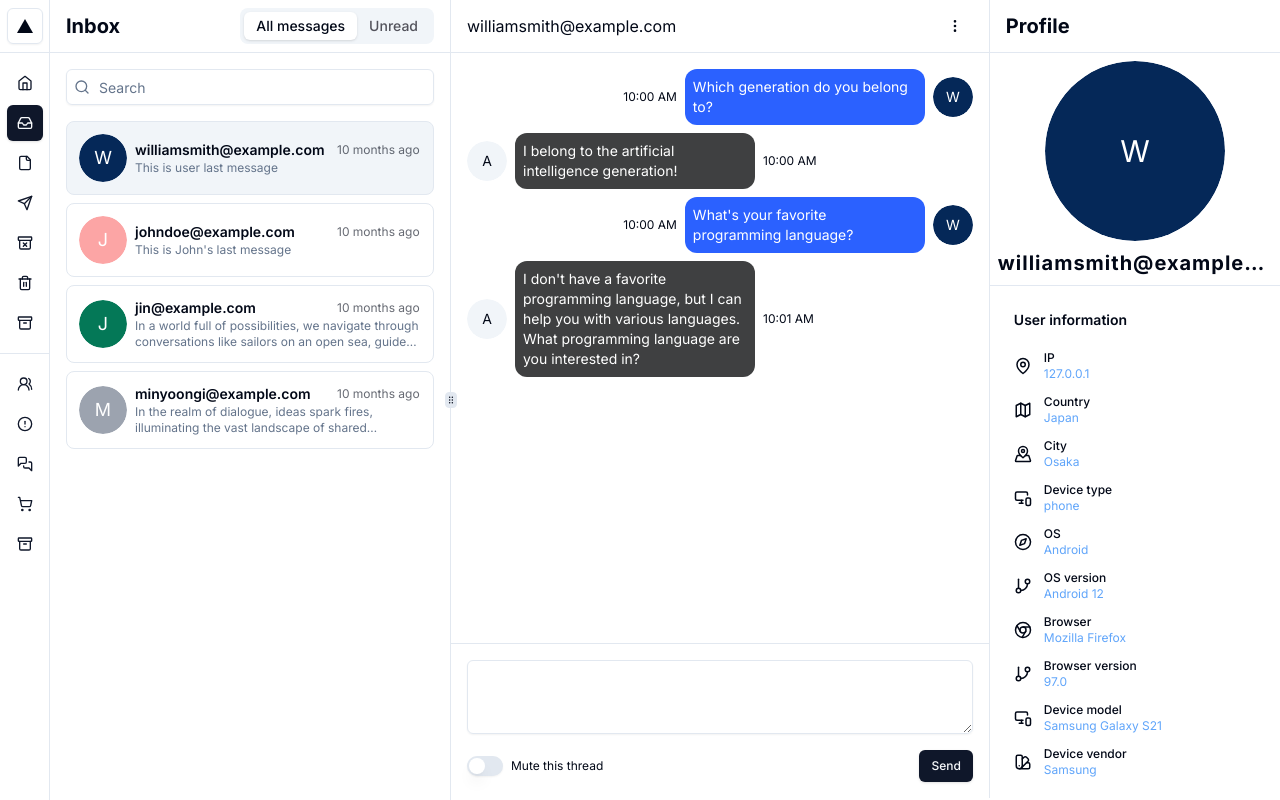
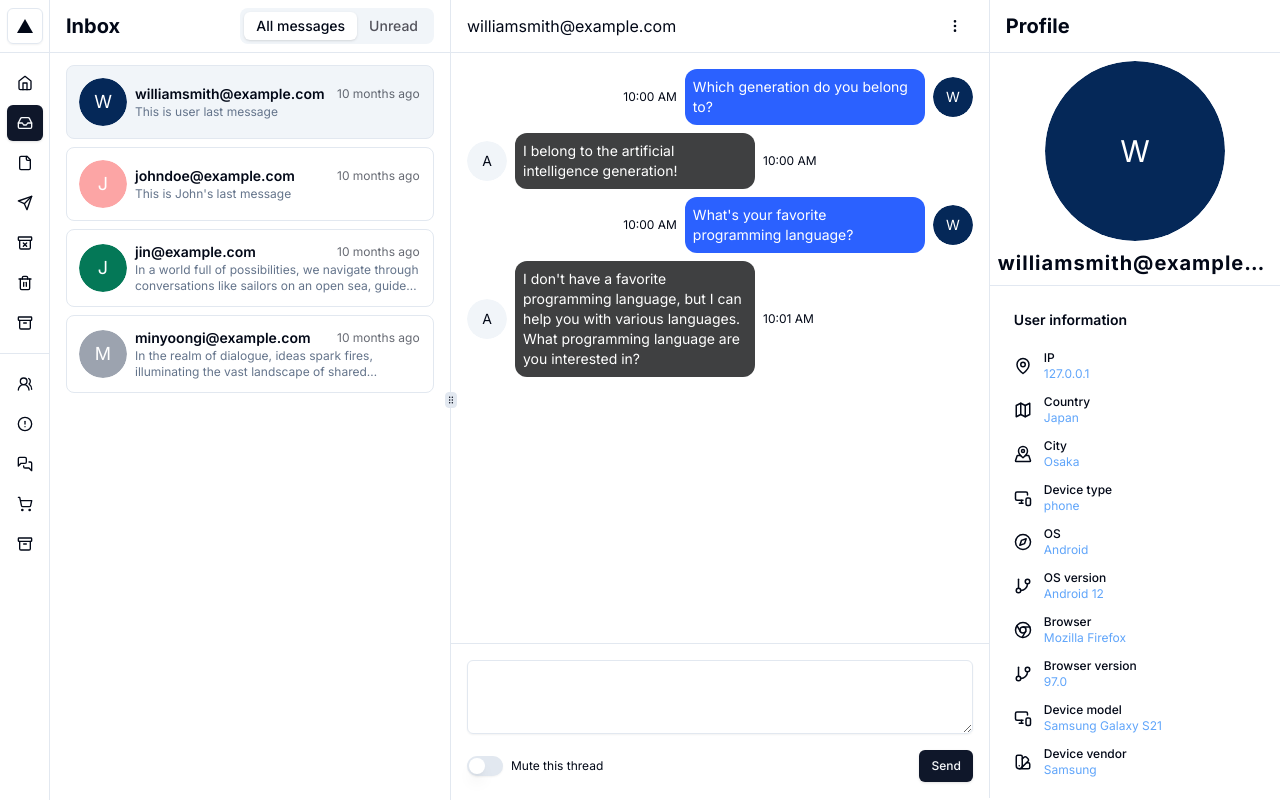
Before and after one commit to ytran18/chat-application, a Next.js app: page /dashboard/inbox in a window 1280 px wide. Built offline with nearby package versions, Linux system fonts and the light colour scheme.

Commit message:
change nav secondary to ghost

```diff
--- a/app/dashboard/inbox/page.tsx
+++ b/app/dashboard/inbox/page.tsx
@@ -77,15 +77,7 @@ export default function page() {
                             <TabsTrigger value="unread" className="text-zinc-600 dark:text-zinc-200">Unread</TabsTrigger>
                         </TabsList>
                     </div>
-                    <Separator />
-                    <div className="bg-background/95 p-4 backdrop-blur supports-[backdrop-filter]:bg-background/60">
-                        <form>
-                            <div className="relative">
-                                <Search className="absolute left-2 top-2.5 h-4 w-4 text-muted-foreground" />
-                                <Input placeholder="Search" className="pl-8" />
-                            </div>
-                        </form>
-                    </div>
+                    <Separator className='mb-3'/>
                     <TabsContent value='all' className='m-0'>
                         <ChatList avtBgColor={avtBgColor} items={inbox} handleSelectChat={handleSelectChat}/>
                     </TabsContent>
--- a/components/chat-components/default-layout.tsx
+++ b/components/chat-components/default-layout.tsx
@@ -91,49 +91,49 @@ export default function DefaultLayout({ children }: DefaultLayoutProps) {
                             {
                                 title: "Home",
                                 icon: HomeIcon,
-                                variant: tab === 1 ?  "default" : "secondary",
+                                variant: tab === 1 ?  "default" : "ghost",
                                 tab: 1,
                             },
                             {
                                 title: "Inbox",
                                 label: "128",
                                 icon: Inbox,
-                                variant: tab === 2 ?  "default" : "secondary",
+                                variant: tab === 2 ?  "default" : "ghost",
                                 tab: 2,
                             },
                             {
                                 title: "Drafts",
                                 label: "9",
                                 icon: File,
-                                variant: tab === 3 ?  "default" : "secondary",
+                                variant: tab === 3 ?  "default" : "ghost",
                                 tab: 3
                             },
                             {
                                 title: "Sent",
                                 label: "",
                                 icon: Send,
-                                variant: tab === 4 ?  "default" : "secondary",
+                                variant: tab === 4 ?  "default" : "ghost",
                                 tab: 4
                             },
                             {
                                 title: "Junk",
                                 label: "23",
                                 icon: ArchiveX,
-                                variant: tab === 5 ?  "default" : "secondary",
+                                variant: tab === 5 ?  "default" : "ghost",
                                 tab: 5
                             },
                             {
                                 title: "Trash",
                                 label: "",
                                 icon: Trash2,
-                                variant: tab === 6 ?  "default" : "secondary",
+                                variant: tab === 6 ?  "default" : "ghost",
                                 tab: 6
                             },
                             {
                                 title: "Archive",
                                 label: "",
                                 icon: Archive,
-                                variant: tab === 7 ?  "default" : "secondary",
+                                variant: tab === 7 ?  "default" : "ghost",
                                 tab: 7
                             },
                         ]}
@@ -147,35 +147,35 @@ export default function DefaultLayout({ children }: DefaultLayoutProps) {
                                 title: "Social",
                                 label: "972",
                                 icon: Users2,
-                                variant: tab === 8 ?  "default" : "secondary",
+                                variant: tab === 8 ?  "default" : "ghost",
                                 tab: 8
                             },
                             {
                                 title: "Updates",
                                 label: "342",
                                 icon: AlertCircle,
-                                variant: tab === 9 ?  "default" : "secondary",
+                                variant: tab === 9 ?  "default" : "ghost",
                                 tab: 9
                             },
                             {
                                 title: "Forums",
                                 label: "128",
                                 icon: MessagesSquare,
-                                variant: tab === 10 ?  "default" : "secondary",
+                                variant: tab === 10 ?  "default" : "ghost",
                                 tab: 10
                             },
                             {
                                 title: "Shopping",
                                 label: "8",
                                 icon: ShoppingCart,
-                                variant: tab === 11 ?  "default" : "secondary",
+                                variant: tab === 11 ?  "default" : "ghost",
                                 tab: 11
                             },
                             {
                                 title: "Promotions",
                                 label: "21",
                                 icon: Archive,
-                                variant: tab === 12 ?  "default" : "secondary",
+                                variant: tab === 12 ?  "default" : "ghost",
                                 tab: 12
                             },
                         ]}
--- a/components/chat-components/nav.tsx
+++ b/components/chat-components/nav.tsx
@@ -9,7 +9,7 @@ interface NavProps {
         title: string
         label?: string
         icon: LucideIcon
-        variant: "default" | "secondary",
+        variant: "default" | "ghost",
         tab: number,
     }[],
     handleChangeTab: (tab: number) => void,
```
